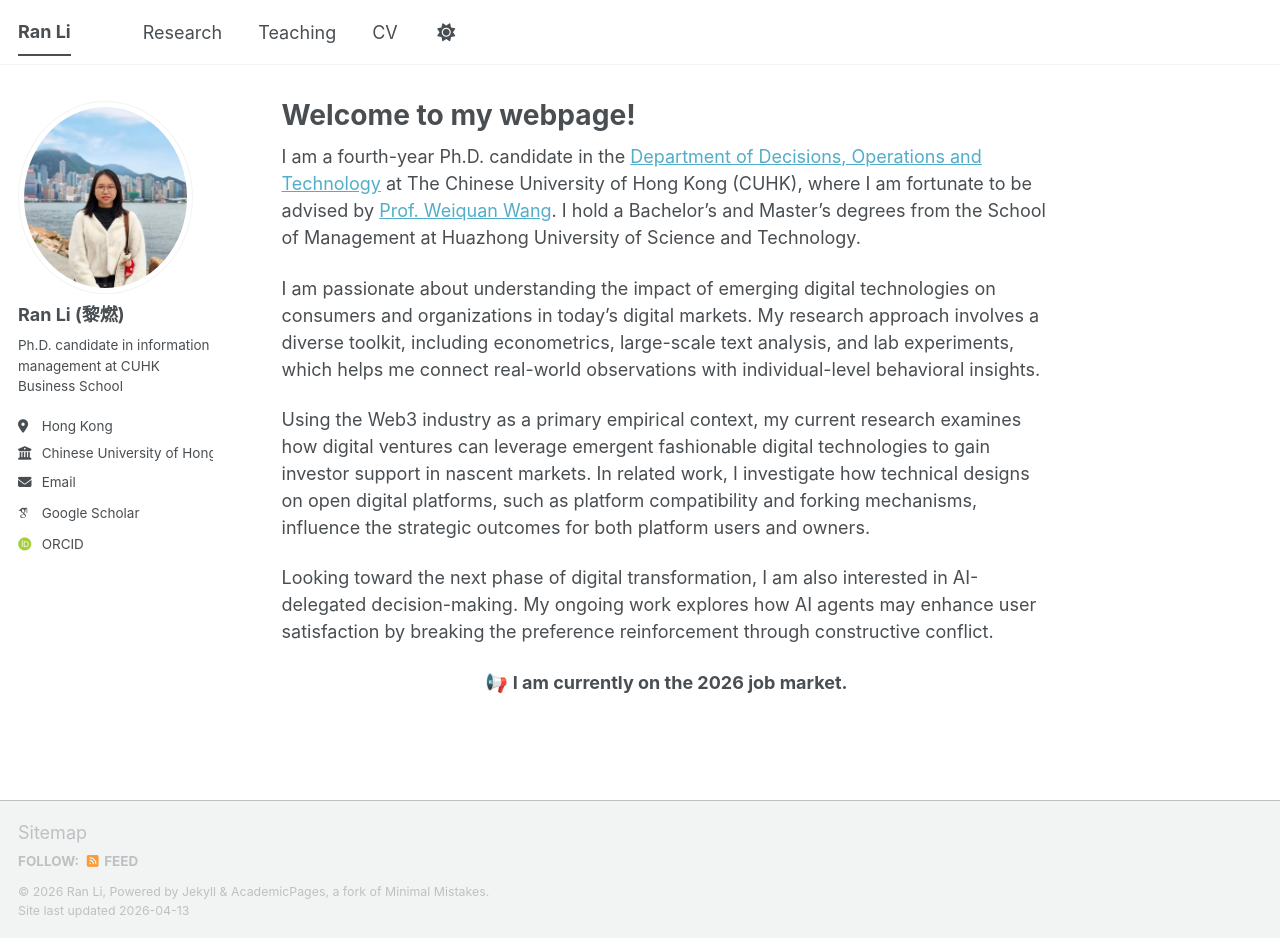
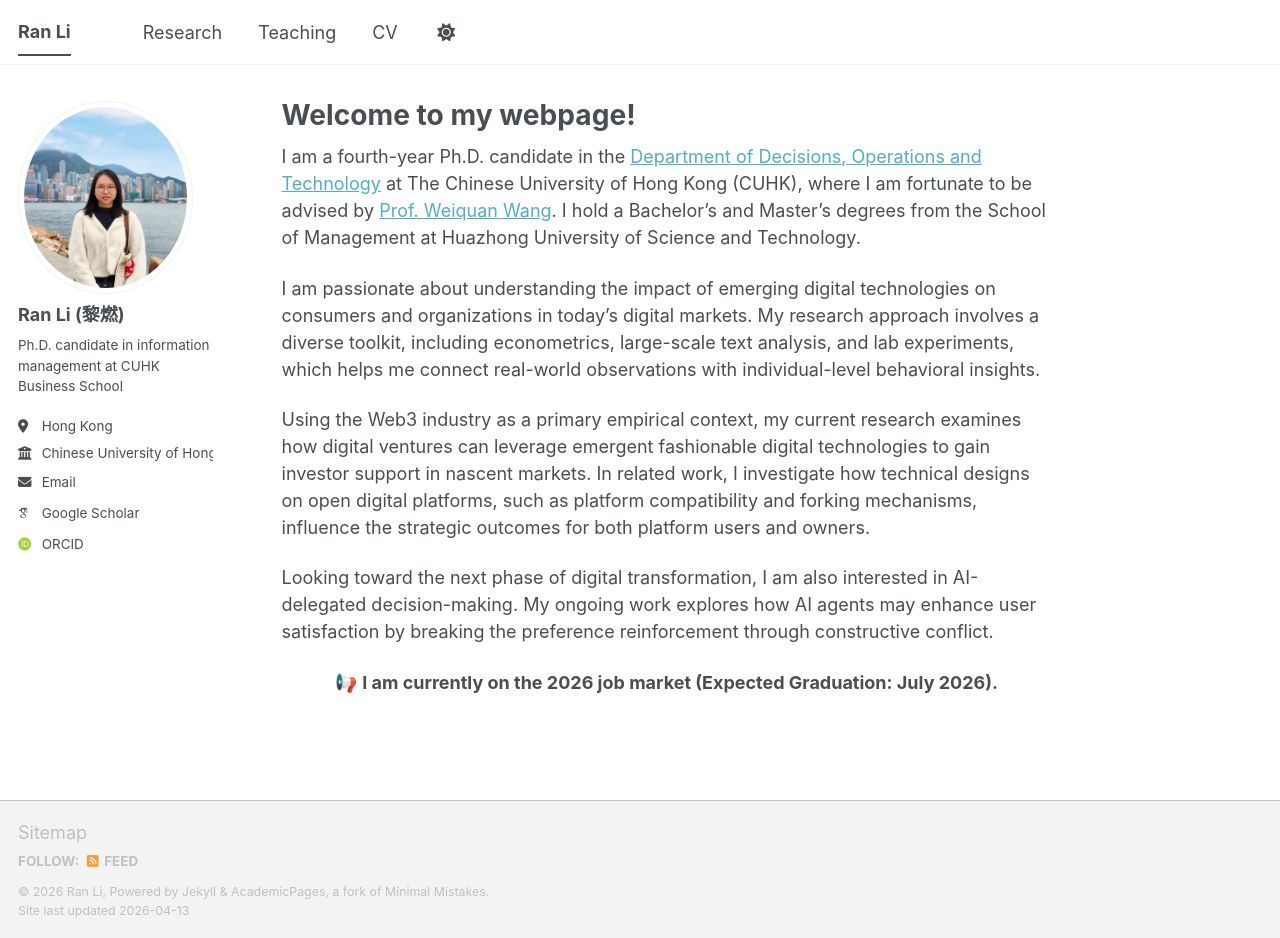
Before and after one commit to elaine-ran-li/elaine-ran-li.github.io, a Jekyll site: the page built from _pages/about.md, in a window 1280 px wide and 938 px high. Built offline with Jekyll 4.4.1, drawn with Linux system fonts in a browser that asks for light colours; some web fonts are replaced; a script bundle is joined from its source files by our own code; library files that are not in the unit come from our copies.

Commit message:
update CV

```diff
--- a/_pages/about.md
+++ b/_pages/about.md
@@ -15,4 +15,4 @@ Using the Web3 industry as a primary empirical context, my current research exam
 
 Looking toward the next phase of digital transformation, I am also interested in AI-delegated decision-making. My ongoing work explores how AI agents may enhance user satisfaction by breaking the preference reinforcement through constructive conflict.
 
-<p align="center">📢 <strong>I am currently on the 2026 job market.</strong></p>
+<p align="center">📢 <strong>I am currently on the 2026 job market (Expected Graduation: July 2026).</strong></p>
```
Also changed, not shown: _pages/cv.md (+1 -1 lines), 1 other file.
